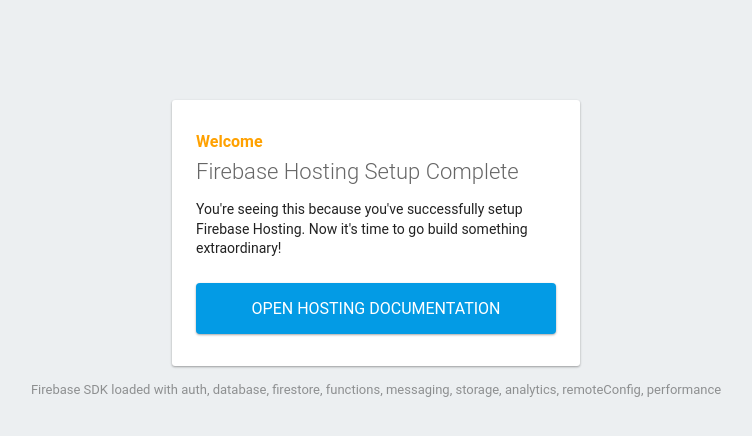
After one commit to IshiiChapa/ComfyBabyStore, a PHP site: page /index.html in a window 1280 px wide. The commit adds this page. Shown: the top 436 px of the page, without its empty margins (264-1016 px from the left). Run offline with PHP 8.4, Linux system fonts and the light colour scheme; some libraries are stand-ins or nearby versions.

Commit message:
updated firebase

```diff
--- /dev/null
+++ b/index.html
@@ -0,0 +1,89 @@
+<!DOCTYPE html>
+<html>
+  <head>
+    <meta charset="utf-8">
+    <meta name="viewport" content="width=device-width, initial-scale=1">
+    <title>Welcome to Firebase Hosting</title>
+
+    <!-- update the version number as needed -->
+    <script defer src="/__/firebase/10.8.0/firebase-app-compat.js"></script>
+    <!-- include only the Firebase features as you need -->
+    <script defer src="/__/firebase/10.8.0/firebase-auth-compat.js"></script>
+    <script defer src="/__/firebase/10.8.0/firebase-database-compat.js"></script>
+    <script defer src="/__/firebase/10.8.0/firebase-firestore-compat.js"></script>
+    <script defer src="/__/firebase/10.8.0/firebase-functions-compat.js"></script>
+    <script defer src="/__/firebase/10.8.0/firebase-messaging-compat.js"></script>
+    <script defer src="/__/firebase/10.8.0/firebase-storage-compat.js"></script>
+    <script defer src="/__/firebase/10.8.0/firebase-analytics-compat.js"></script>
+    <script defer src="/__/firebase/10.8.0/firebase-remote-config-compat.js"></script>
+    <script defer src="/__/firebase/10.8.0/firebase-performance-compat.js"></script>
+    <!--
+      initialize the SDK after all desired features are loaded, set useEmulator to false
+      to avoid connecting the SDK to running emulators.
+    -->
+    <script defer src="/__/firebase/init.js?useEmulator=true"></script>
+
+    <style media="screen">
+      body { background: #ECEFF1; color: rgba(0,0,0,0.87); font-family: Roboto, Helvetica, Arial, sans-serif; margin: 0; padding: 0; }
+      #message { background: white; max-width: 360px; margin: 100px auto 16px; padding: 32px 24px; border-radius: 3px; }
+      #message h2 { color: #ffa100; font-weight: bold; font-size: 16px; margin: 0 0 8px; }
+      #message h1 { font-size: 22px; font-weight: 300; color: rgba(0,0,0,0.6); margin: 0 0 16px;}
+      #message p { line-height: 140%; margin: 16px 0 24px; font-size: 14px; }
+      #message a { display: block; text-align: center; background: #039be5; text-transform: uppercase; text-decoration: none; color: white; padding: 16px; border-radius: 4px; }
+      #message, #message a { box-shadow: 0 1px 3px rgba(0,0,0,0.12), 0 1px 2px rgba(0,0,0,0.24); }
+      #load { color: rgba(0,0,0,0.4); text-align: center; font-size: 13px; }
+      @media (max-width: 600px) {
+        body, #message { margin-top: 0; background: white; box-shadow: none; }
+        body { border-top: 16px solid #ffa100; }
+      }
+    </style>
+  </head>
+  <body>
+    <div id="message">
+      <h2>Welcome</h2>
+      <h1>Firebase Hosting Setup Complete</h1>
+      <p>You're seeing this because you've successfully setup Firebase Hosting. Now it's time to go build something extraordinary!</p>
+      <a target="_blank" href="https://firebase.google.com/docs/hosting/">Open Hosting Documentation</a>
+    </div>
+    <p id="load">Firebase SDK Loading&hellip;</p>
+
+    <script>
+      document.addEventListener('DOMContentLoaded', function() {
+        const loadEl = document.querySelector('#load');
+        // // 🔥🔥🔥🔥🔥🔥🔥🔥🔥🔥🔥🔥🔥🔥🔥🔥🔥🔥🔥🔥🔥🔥🔥🔥🔥🔥🔥🔥🔥🔥🔥
+        // // The Firebase SDK is initialized and available here!
+        //
+        // firebase.auth().onAuthStateChanged(user => { });
+        // firebase.database().ref('/path/to/ref').on('value', snapshot => { });
+        // firebase.firestore().doc('/foo/bar').get().then(() => { });
+        // firebase.functions().httpsCallable('yourFunction')().then(() => { });
+        // firebase.messaging().requestPermission().then(() => { });
+        // firebase.storage().ref('/path/to/ref').getDownloadURL().then(() => { });
+        // firebase.analytics(); // call to activate
+        // firebase.analytics().logEvent('tutorial_completed');
+        // firebase.performance(); // call to activate
+        //
+        // // 🔥🔥🔥🔥🔥🔥🔥🔥🔥🔥🔥🔥🔥🔥🔥🔥🔥🔥🔥🔥🔥🔥🔥🔥🔥🔥🔥🔥🔥🔥🔥
+
+        try {
+          let app = firebase.app();
+          let features = [
+            'auth',
+            'database',
+            'firestore',
+            'functions',
+            'messaging',
+            'storage',
+            'analytics',
+            'remoteConfig',
+            'performance',
+          ].filter(feature => typeof app[feature] === 'function');
+          loadEl.textContent = `Firebase SDK loaded with ${features.join(', ')}`;
+        } catch (e) {
+          console.error(e);
+          loadEl.textContent = 'Error loading the Firebase SDK, check the console.';
+        }
+      });
+    </script>
+  </body>
+</html>
--- a/index.php
+++ b/index.php
@@ -63,7 +63,7 @@ session_start();
           <a class="nav-link" href="./users_area/user_registration.php">Register</a>
         </li>
         <li class="nav-item">
-          <a class="nav-link" href="#">Contact</a>
+          <a class="nav-link" href="contact.html">Contact</a>
         </li>
         <li class="nav-item">
           <a class="nav-link" href="cart.php"><i class="fa fa-shopping-cart" aria-hidden="true"></i><sup><?php cart_item();?></sup></a>
```
Also changed, not shown: 404.html (added, +33 -0 lines), firebase.json (deleted), 1 other file.
